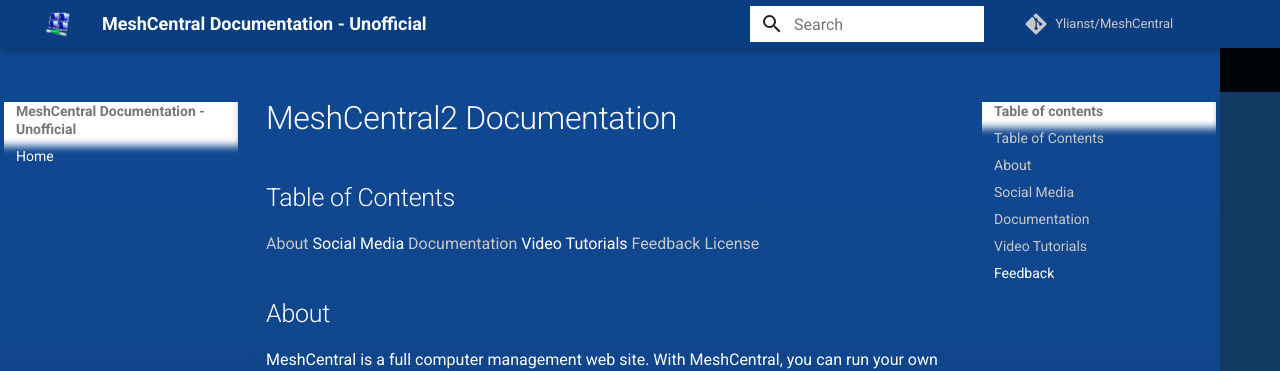
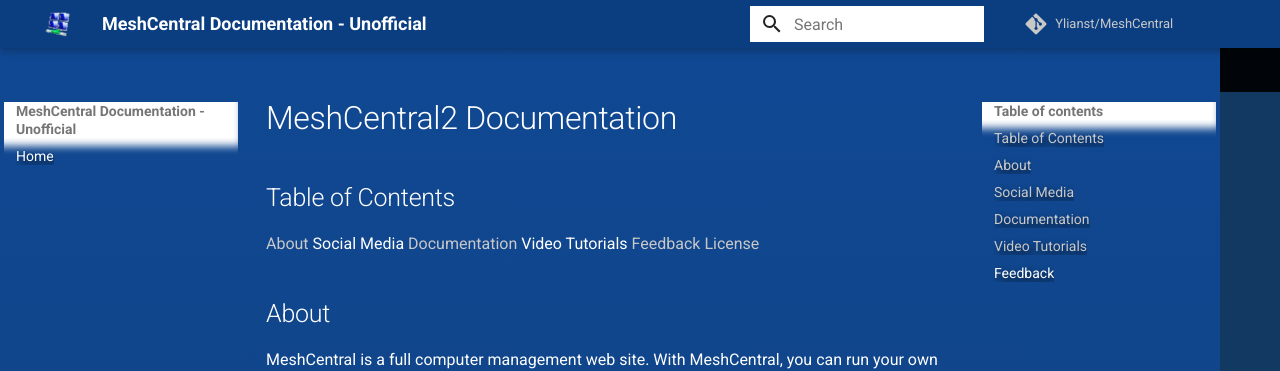
Before and after one commit to silversword411/meshcentraldocs_unofficial, an MkDocs documentation site: the page built from docs/docs/index.md, in a window 1280 px wide. Shown: the top 371 px of the page. Built offline with MkDocs 1.6.1 and Material for MkDocs 9.7.7, drawn with Linux system fonts in a browser that asks for light colours; comment, search, counter and statistics services are not loaded.

Commit message:
css image

```diff
--- a/docs/docs/stylesheets/extra.css
+++ b/docs/docs/stylesheets/extra.css
@@ -16,6 +16,7 @@
 }
 .md-nav__link {
     color: white;
+    text-shadow: 4px 4px 8px black;
 }
 .md-typeset a {
     color: whitesmoke;
@@ -38,7 +39,7 @@
 .md-main {
     color: white !important;
     background-color: #113962;
-    background: linear-gradient(to bottom, #104893 0%,#113962 100%), url(../images/back.png);
+    background: linear-gradient(to bottom, #104893 0%,#113962 100%), url(/images/back.png);
     background-position: left:0;
     background-repeat: no-repeat;
     position: absolute;
```
